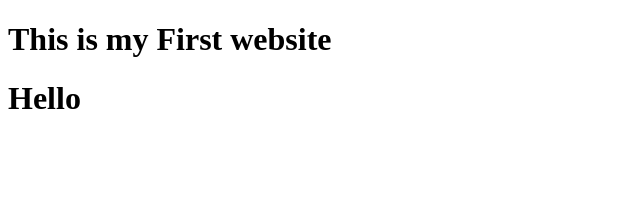
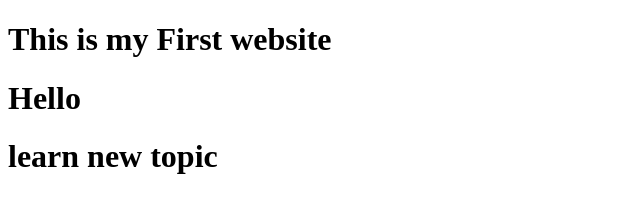
Before and after one commit to mfaorakib/my-first-website, a plain HTML site: page index.html in a window 1280 px wide. Shown: the whole page, without its empty margins (0-640 px from the left). Drawn offline with Linux system fonts and the light colour scheme.

Commit message:
added new header

```diff
--- a/index.html
+++ b/index.html
@@ -8,5 +8,6 @@
 <body>
     <h1>This is my First website</h1>
     <h1>Hello</h1>
+    <h1>learn new topic</h1>
 </body>
 </html>
```
